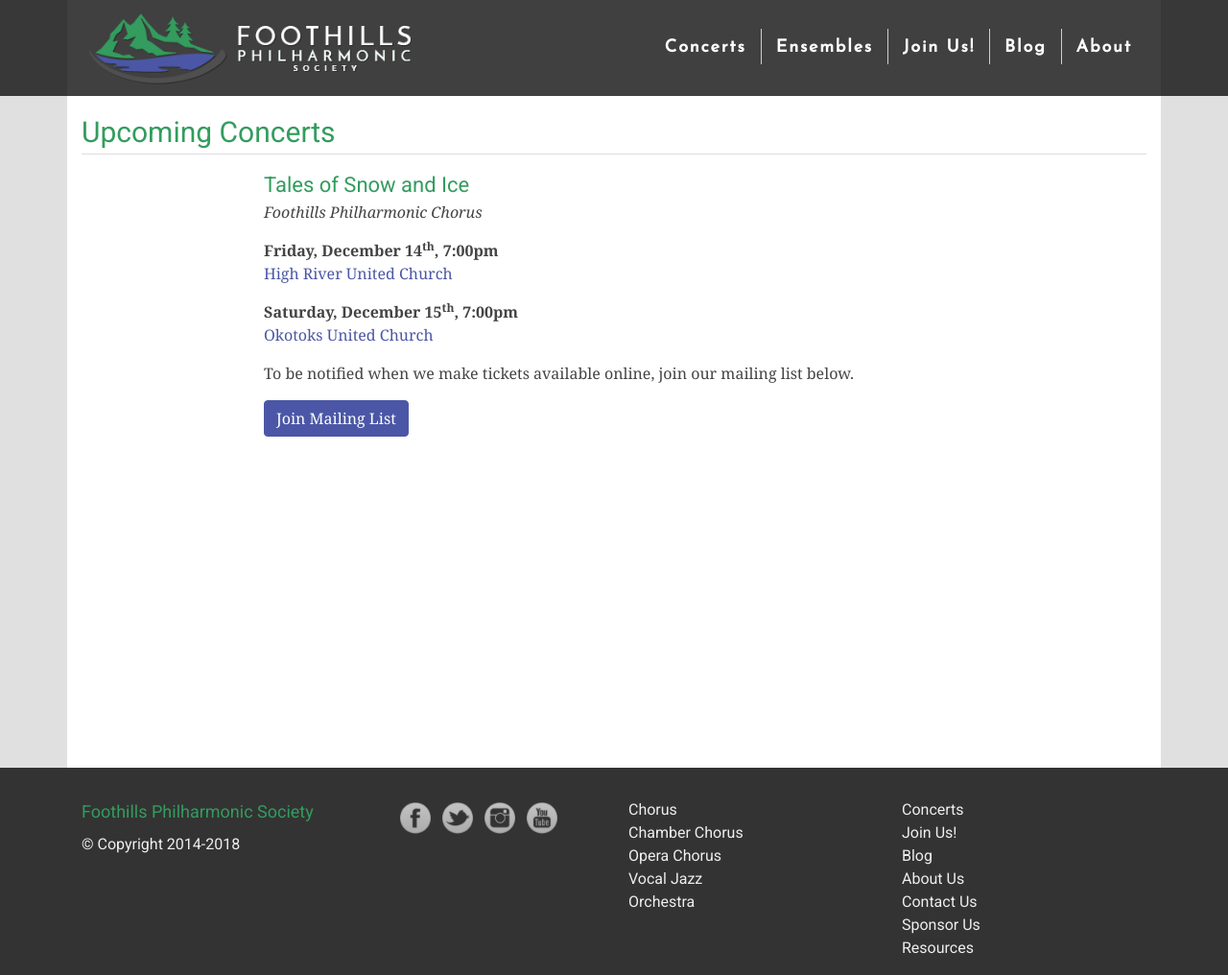
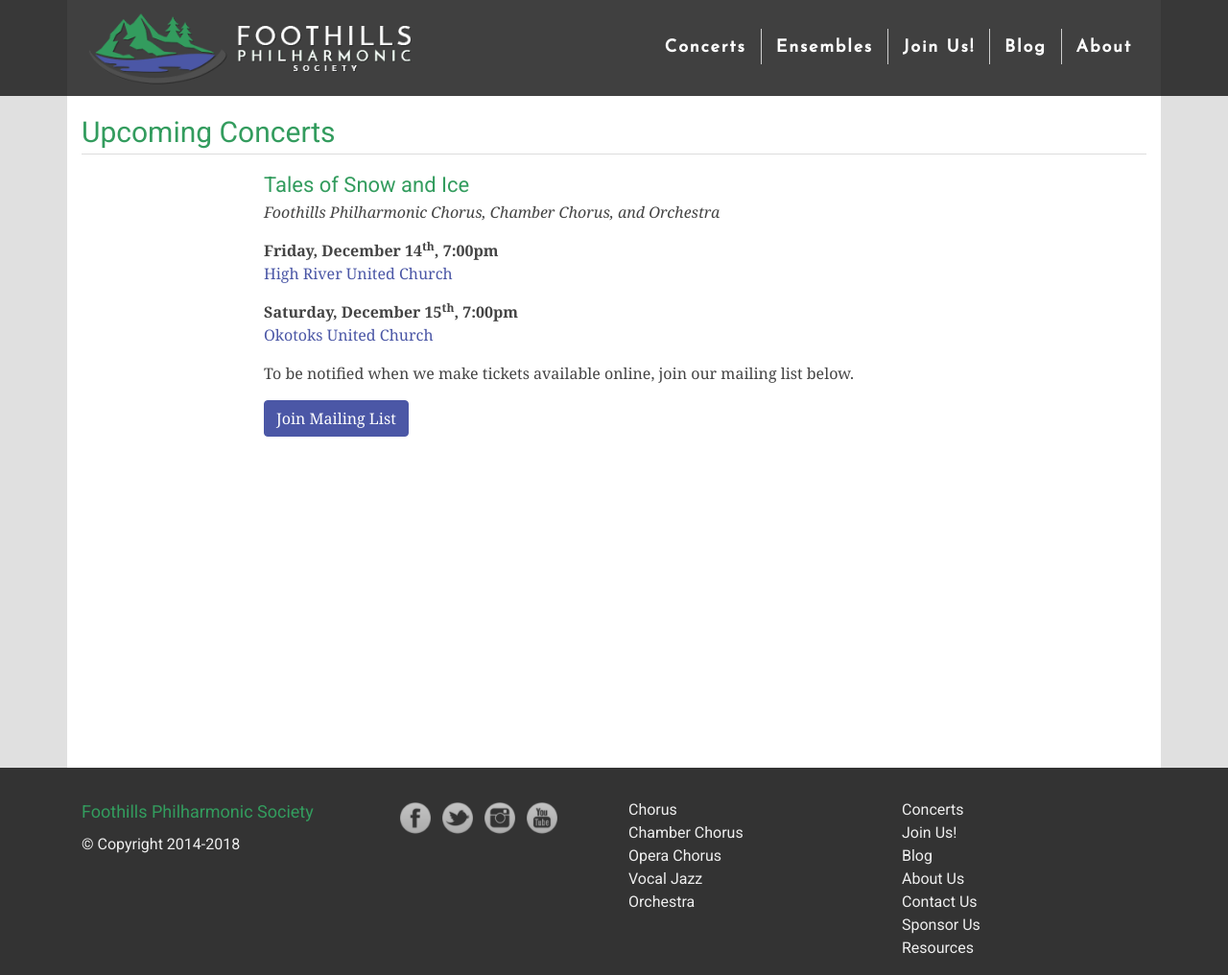
Before and after one commit to percyhanna/fps, a Jekyll site: the page built from concerts.html, in a window 1280 px wide and 1016 px high. Shown: the whole window at 96% size. Built offline with Jekyll 4.4.1, drawn with Linux system fonts in a browser that asks for light colours; nearby versions of some CDN libraries; Markdown is read by kramdown in place of the engine named in the settings.

Commit message:
Update host info

```diff
--- a/concerts.html
+++ b/concerts.html
@@ -9,7 +9,7 @@
           <div class="col col-lg-8 offset-lg-2">
             <h3 class="tight">Tales of Snow and Ice</h3>
             <p>
-              <em>Foothills Philharmonic Chorus</em>
+              <em>Foothills Philharmonic Chorus, Chamber Chorus, and Orchestra</em>
             </p>
 
             <p>
```
